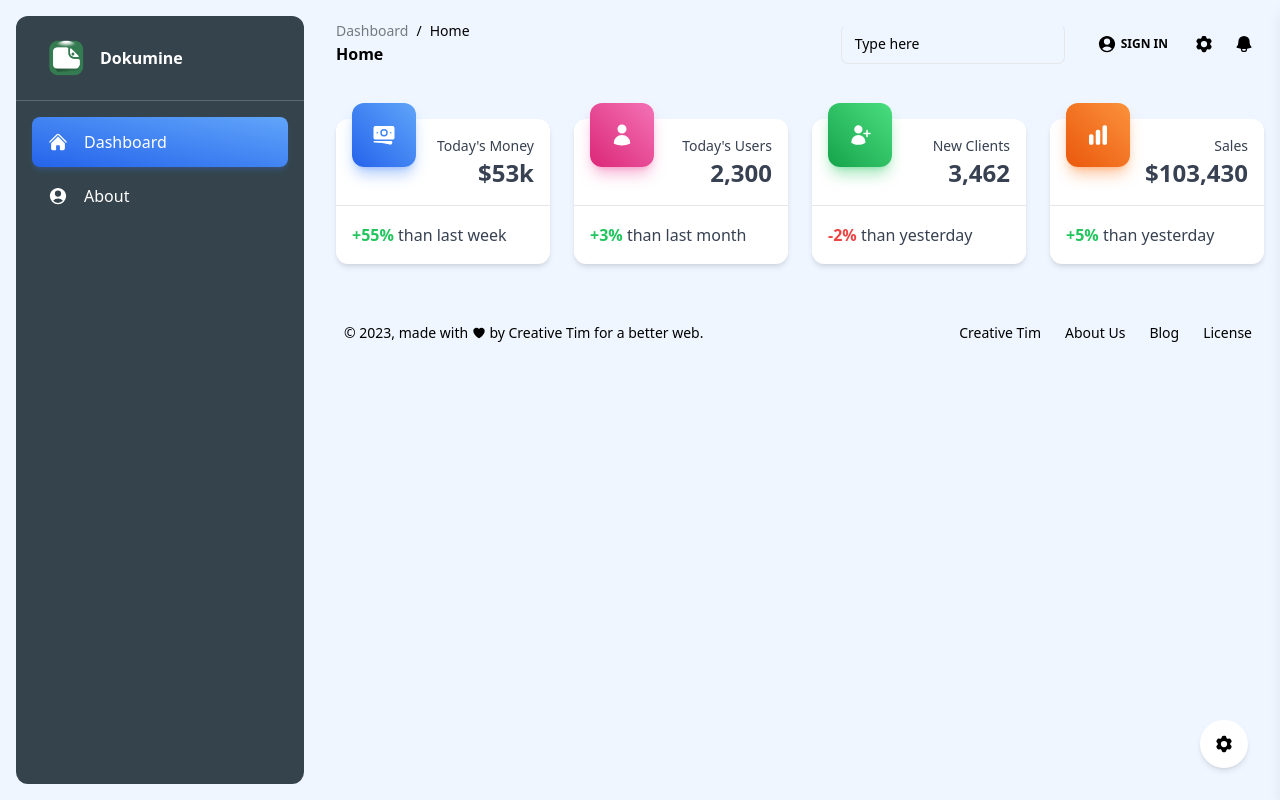
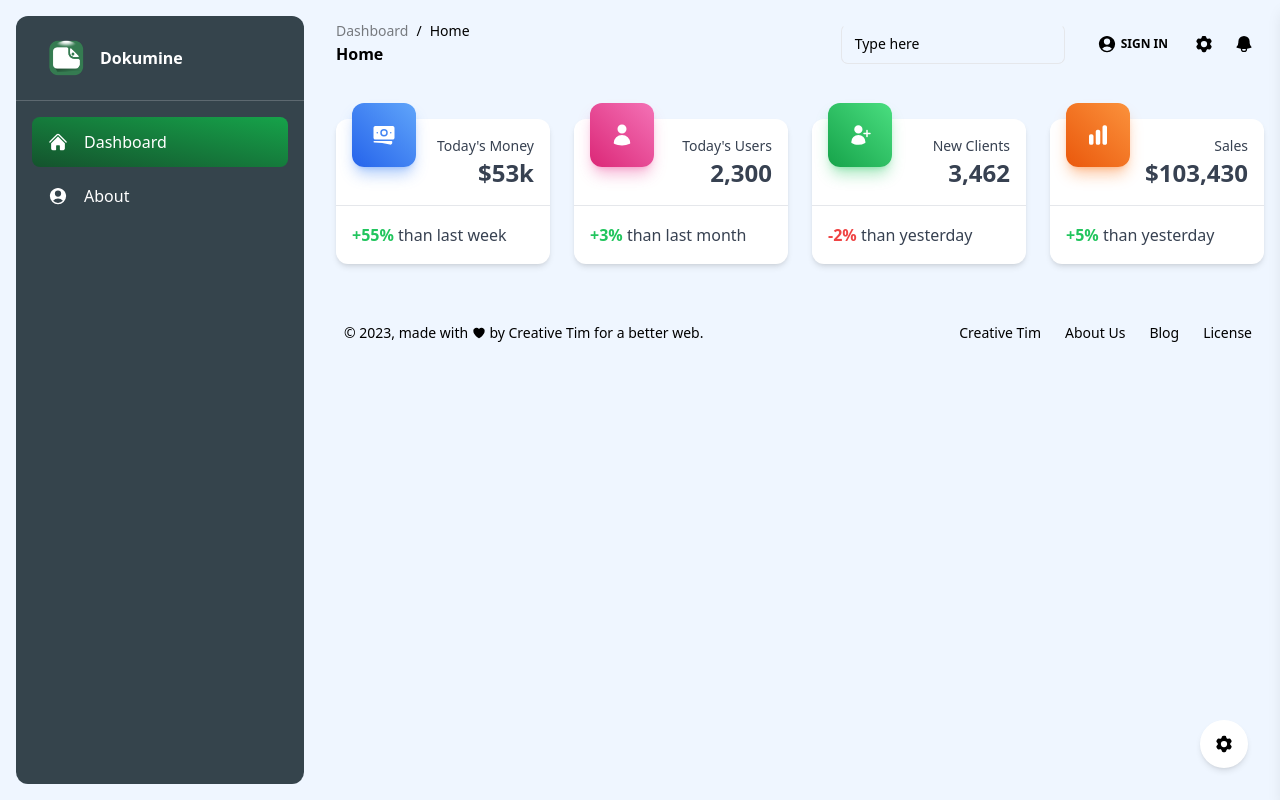
Before and after one commit to gusdeyw/dokumine, a Vue app: page / in a window 1280 px wide. Built offline with nearby package versions, Linux system fonts and the light colour scheme.

Commit message:
Fix Navbar Active Class

```diff
--- a/src/App.vue
+++ b/src/App.vue
@@ -1,6 +1,7 @@
 <script setup lang="ts">
-import { RouterLink, RouterView } from 'vue-router'
-import HelloWorld from './components/HelloWorld.vue'
+import { RouterLink, RouterView, useRoute } from 'vue-router'
+import { computed, onMounted } from "vue";
+
 </script>
 
 <template>
@@ -34,10 +35,9 @@ import HelloWorld from './components/HelloWorld.vue'
       <div class="m-4">
         <ul class="mb-4 flex flex-col gap-1">
           <li>
-            <RouterLink to="/">
-              <button
-                class="middle none font-sans font-bold center transition-all disabled:opacity-50 disabled:shadow-none disabled:pointer-events-none text-xs py-3 rounded-lg bg-gradient-to-tr from-blue-600 to-blue-400 text-white shadow-md shadow-blue-500/20 hover:shadow-lg hover:shadow-blue-500/40 active:opacity-[0.85] w-full flex items-center gap-4 px-4 capitalize"
-                type="button"><svg xmlns="http://www.w3.org/2000/svg" viewBox="0 0 24 24" fill="currentColor"
+            <!-- middle none font-sans font-bold center transition-all disabled:opacity-50 disabled:shadow-none disabled:pointer-events-none text-xs py-3 rounded-lg bg-gradient-to-tr from-blue-600 to-blue-400 text-white shadow-md shadow-blue-500/20 hover:shadow-lg hover:shadow-blue-500/40 active:opacity-[0.85] w-full flex items-center gap-4 px-4 capitalize -->
+            <RouterLink class="middle none font-sans font-bold center transition-all disabled:opacity-50 disabled:shadow-none disabled:pointer-events-none text-xs py-3 rounded-lg text-white hover:bg-white/10 active:bg-white/30 w-full flex items-center gap-4 px-4 capitalize" :to="{ path: '/' }">
+              <svg xmlns="http://www.w3.org/2000/svg" viewBox="0 0 24 24" fill="currentColor"
                   aria-hidden="true" class="w-5 h-5 text-inherit">
                   <path
                     d="M11.47 3.84a.75.75 0 011.06 0l8.69 8.69a.75.75 0 101.06-1.06l-8.689-8.69a2.25 2.25 0 00-3.182 0l-8.69 8.69a.75.75 0 001.061 1.06l8.69-8.69z">
@@ -49,13 +49,10 @@ import HelloWorld from './components/HelloWorld.vue'
                 <p class="block antialiased font-sans text-base leading-relaxed text-inherit font-medium capitalize">
                   dashboard
                 </p>
-              </button>
             </RouterLink>
           </li>
           <li>
-            <RouterLink to="/about"><button
-                class="middle none font-sans font-bold center transition-all disabled:opacity-50 disabled:shadow-none disabled:pointer-events-none text-xs py-3 rounded-lg text-white hover:bg-white/10 active:bg-white/30 w-full flex items-center gap-4 px-4 capitalize"
-                type="button"><svg xmlns="http://www.w3.org/2000/svg" viewBox="0 0 24 24" fill="currentColor"
+            <RouterLink class="middle none font-sans font-bold center transition-all disabled:opacity-50 disabled:shadow-none disabled:pointer-events-none text-xs py-3 rounded-lg text-white hover:bg-white/10 active:bg-white/30 w-full flex items-center gap-4 px-4 capitalize" :to="{ path: '/about' }"><svg xmlns="http://www.w3.org/2000/svg" viewBox="0 0 24 24" fill="currentColor"
                   aria-hidden="true" class="w-5 h-5 text-inherit">
                   <path fill-rule="evenodd"
                     d="M18.685 19.097A9.723 9.723 0 0021.75 12c0-5.385-4.365-9.75-9.75-9.75S2.25 6.615 2.25 12a9.723 9.723 0 003.065 7.097A9.716 9.716 0 0012 21.75a9.716 9.716 0 006.685-2.653zm-12.54-1.285A7.486 7.486 0 0112 15a7.486 7.486 0 015.855 2.812A8.224 8.224 0 0112 20.25a8.224 8.224 0 01-5.855-2.438zM15.75 9a3.75 3.75 0 11-7.5 0 3.75 3.75 0 017.5 0z"
@@ -64,7 +61,6 @@ import HelloWorld from './components/HelloWorld.vue'
                 <p class="block antialiased font-sans text-base leading-relaxed text-inherit font-medium capitalize">
                   About
                 </p>
-              </button>
             </RouterLink>
           </li>
           <!-- <li><a class="" href="#/dashboard/profile"><button
@@ -351,4 +347,5 @@ import HelloWorld from './components/HelloWorld.vue'
   </div>
 </template>
 
-<style scoped></style>
+<style scoped>
+</style>
--- a/src/main.ts
+++ b/src/main.ts
@@ -2,9 +2,23 @@ import './assets/main.css'
 
 import { createApp } from 'vue'
 import { createPinia } from 'pinia'
+import  HomeView from "./views/HomeView.vue";
+import  AboutView from "./views/AboutView.vue";
 
 import App from './App.vue'
-import router from './router'
+import {createRouter, createWebHistory} from 'vue-router'
+const routes = [
+    // Example routes
+    { path: '/', component: HomeView },
+    { path: '/about', component: AboutView },
+  ];
+
+  const router = createRouter({
+    history: createWebHistory(),
+    routes,
+    linkActiveClass: 'bg-gradient-to-tr from-green-900 to-green-600',
+    linkExactActiveClass: ''
+  });
 
 const app = createApp(App)
 
```
